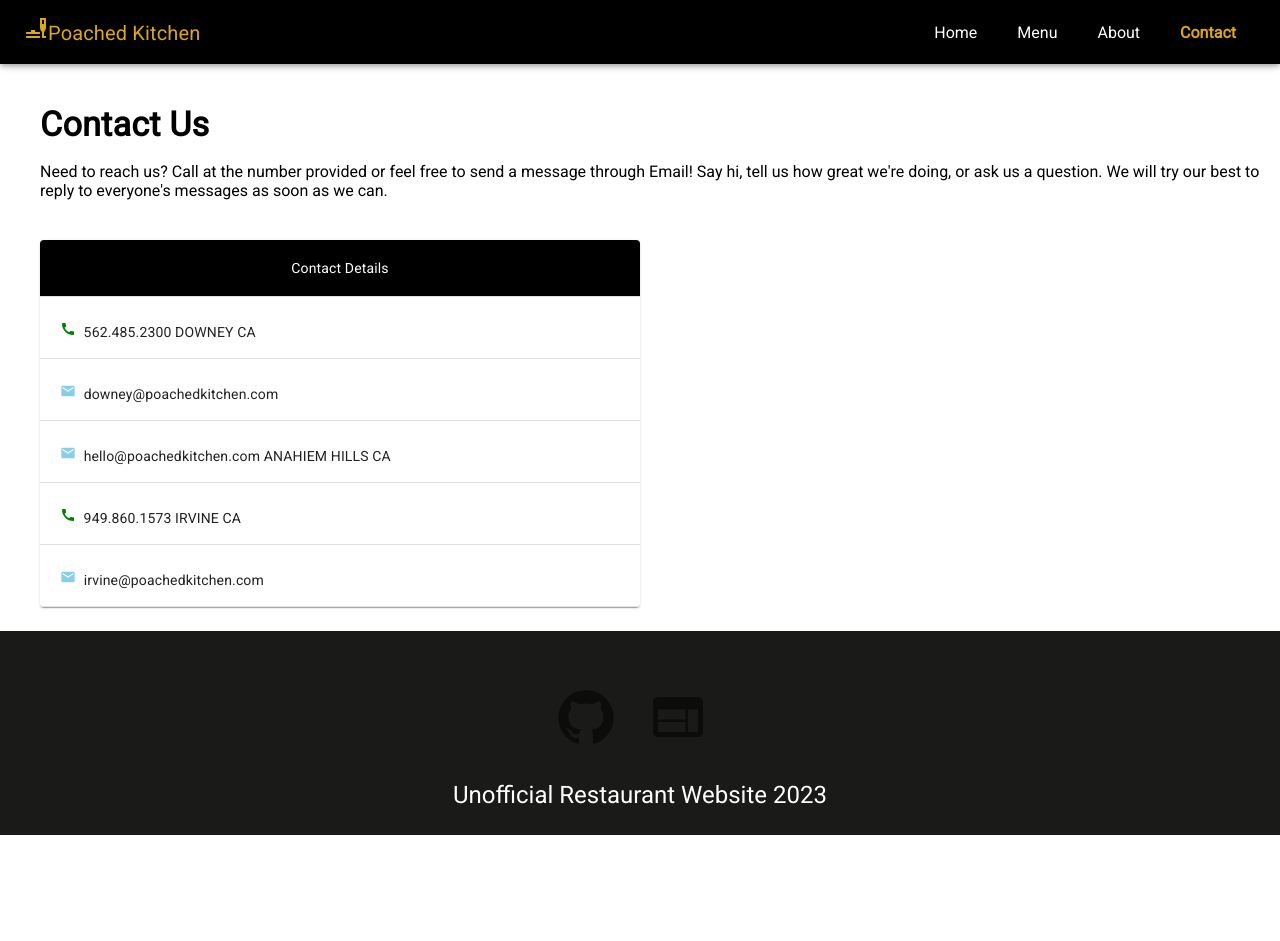
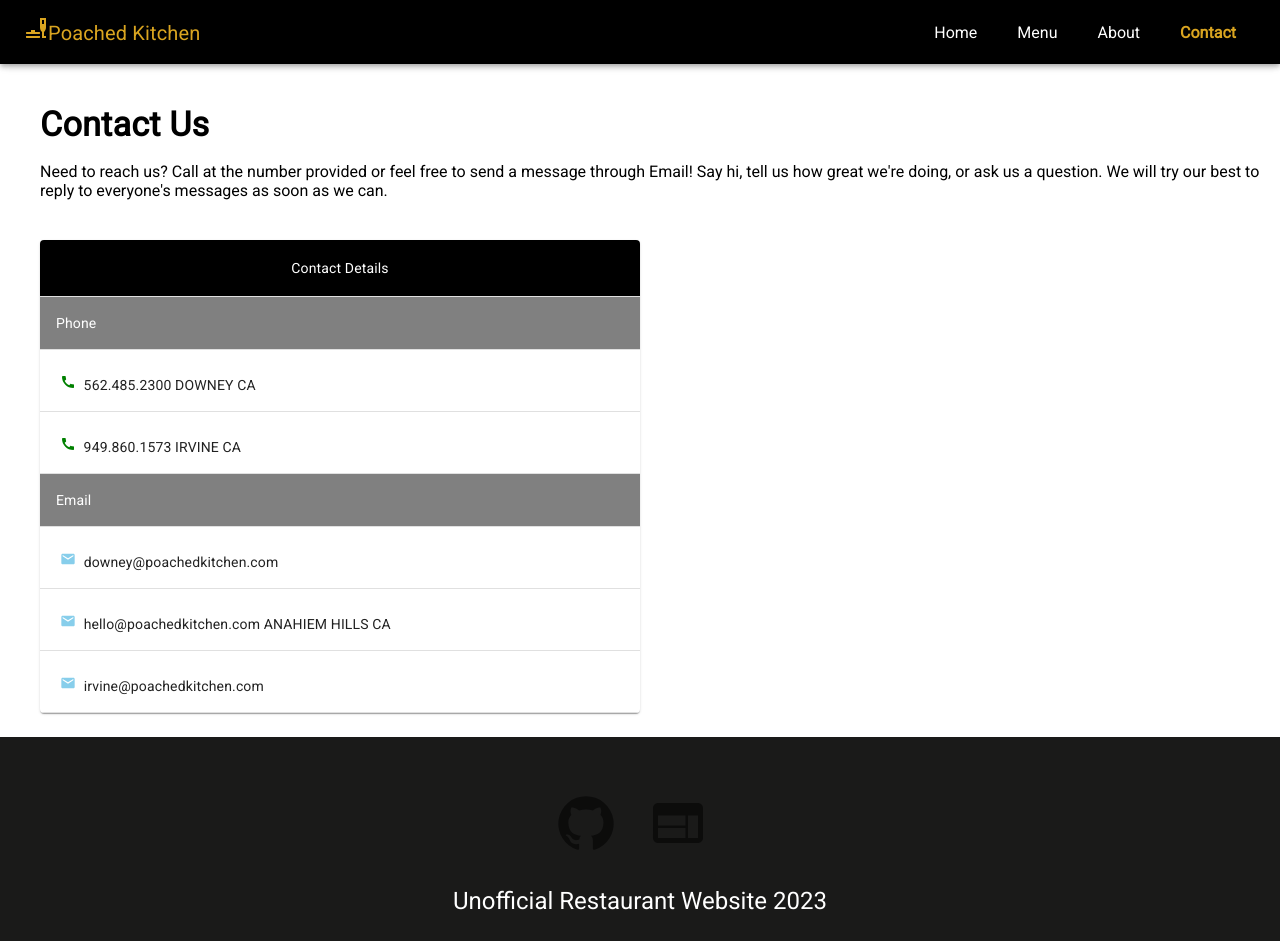
Before and after one commit to Qojedi57/restaurant-website, a React (Vite) app: page /contact in a window 1280 px wide. Before the commit the page ends 835 px from the top, so only its background shows below. Built offline with nearby package versions, Linux system fonts and the light colour scheme.

Commit message:
Chore:updated the contact page organized the contact form to be more clear

```diff
--- a/index.html
+++ b/index.html
@@ -4,7 +4,7 @@
     <meta charset="UTF-8" />
     <link rel="icon" type="image/svg+xml" href="./src/assets/brunch.png" />
     <meta name="viewport" content="width=device-width, initial-scale=1.0" />
-    <title>Poached Restaurant Website</title>
+    <title>Brunch Restaurant Website</title>
   </head>
   <body>
     <div id="root"></div>
--- a/src/pages/Contact.jsx
+++ b/src/pages/Contact.jsx
@@ -52,11 +52,33 @@ const Contact = () => {
                 </TableCell>
               </TableRow>
             </TableHead>
+            <TableRow>
+                <TableCell
+                  sx={{ bgcolor: "grey", color: "white" }}
+                  align="left"
+                >
+                  Phone
+                </TableCell>
+              </TableRow>
             <TableBody>
               <TableRow>
                 <TableCell>
                   <CallIcon sx={{ color: "green", pt: 1 }} /> 562.485.2300
                   DOWNEY CA
+                </TableCell>
+              </TableRow>
+              <TableRow>
+                <TableCell>
+                  <CallIcon sx={{ color: "green", pt: 1 }} /> 949.860.1573
+                  IRVINE CA
+                </TableCell>
+              </TableRow>
+              <TableRow>
+                <TableCell
+                  sx={{ bgcolor: "grey", color: "white" }}
+                  align="left"
+                >
+                  Email
                 </TableCell>
               </TableRow>
               <TableRow>
@@ -71,12 +93,7 @@ const Contact = () => {
                   hello@poachedkitchen.com ANAHIEM HILLS CA
                 </TableCell>
               </TableRow>
-              <TableRow>
-                <TableCell>
-                  <CallIcon sx={{ color: "green", pt: 1 }} /> 949.860.1573
-                  IRVINE CA
-                </TableCell>
-              </TableRow>
+
               <TableRow>
                 <TableCell>
                   <MailIcon sx={{ color: "skyblue", pt: 1 }} />{" "}
```
Also changed, not shown: src/data/data.jsx (+24 -20 lines), src/pages/Menu.jsx (+17 -8 lines).
